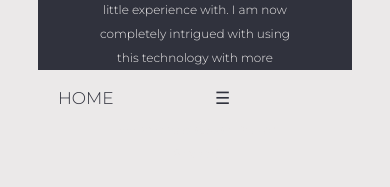
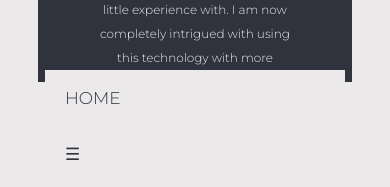
Before and after one commit to Taty37/mainwebsite, a plain HTML site: page linus.html in a window 390 px wide. Shown: the part 7796-7983 px from the top of the page. Drawn offline with nearby package versions, Linux system fonts and the light colour scheme; a web font is replaced by a local one.

Commit message:
Adjusts design to better match screenshot with max-widths

```diff
--- a/css/main.css
+++ b/css/main.css
@@ -580,7 +580,13 @@ i a {
 	display: flex;
 	align-self: flex-end;
 	flex-grow: 0;
-  	}
+	}
+	.navbar {
+		max-width: 300px;
+		/* Use this 300px value to be however big you want the nav area to be */
+		margin: 0 auto;
+
+	}
   	.navbar.responsive a {
     	float: none;
     	display: block;
@@ -595,7 +601,7 @@ i a {
 		flex-wrap: wrap;
 	}
 	.navbar .navbar-inner a {
-		flex: 1;
+		width: 100%;
 		margin: 0;
 		text-align: left;
 	}
```
